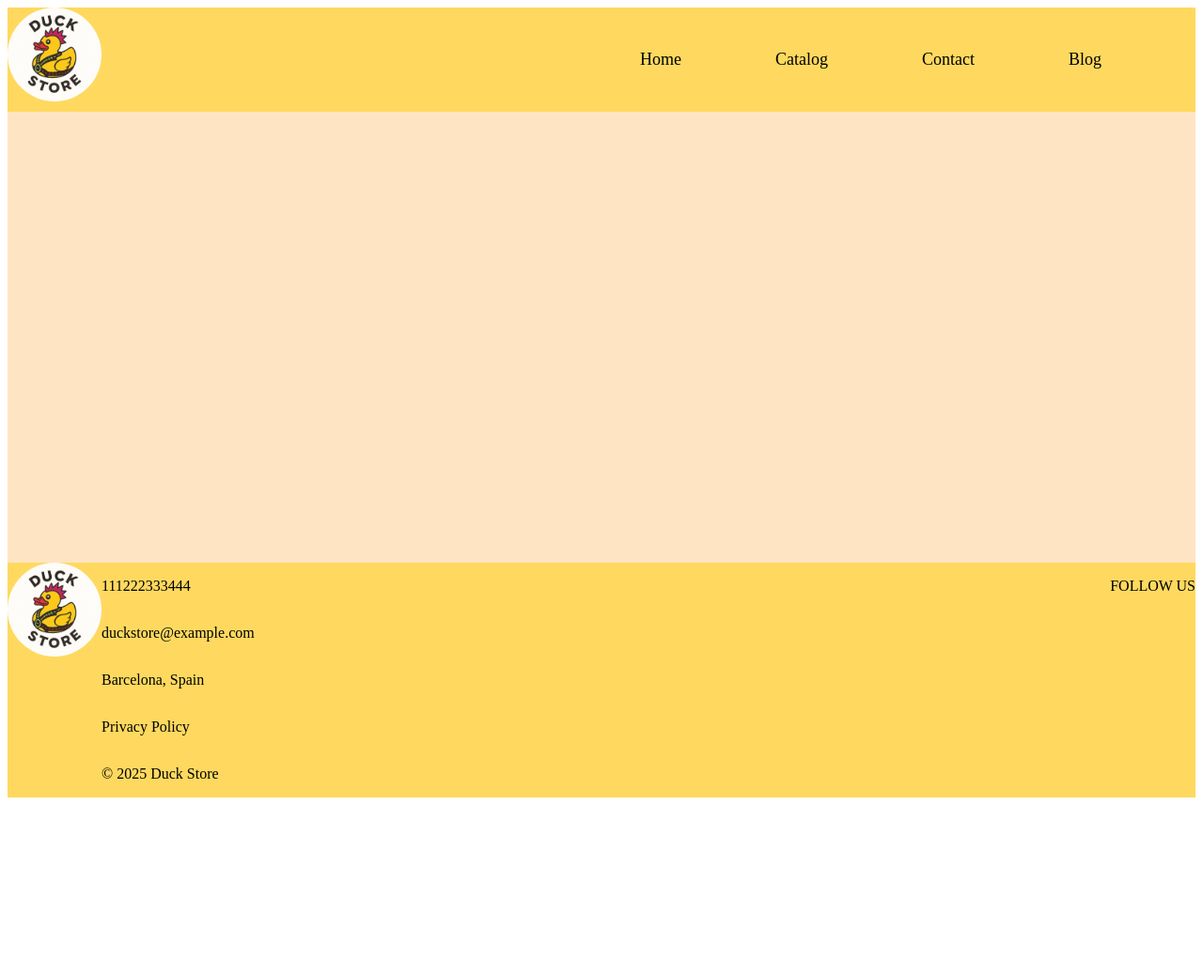
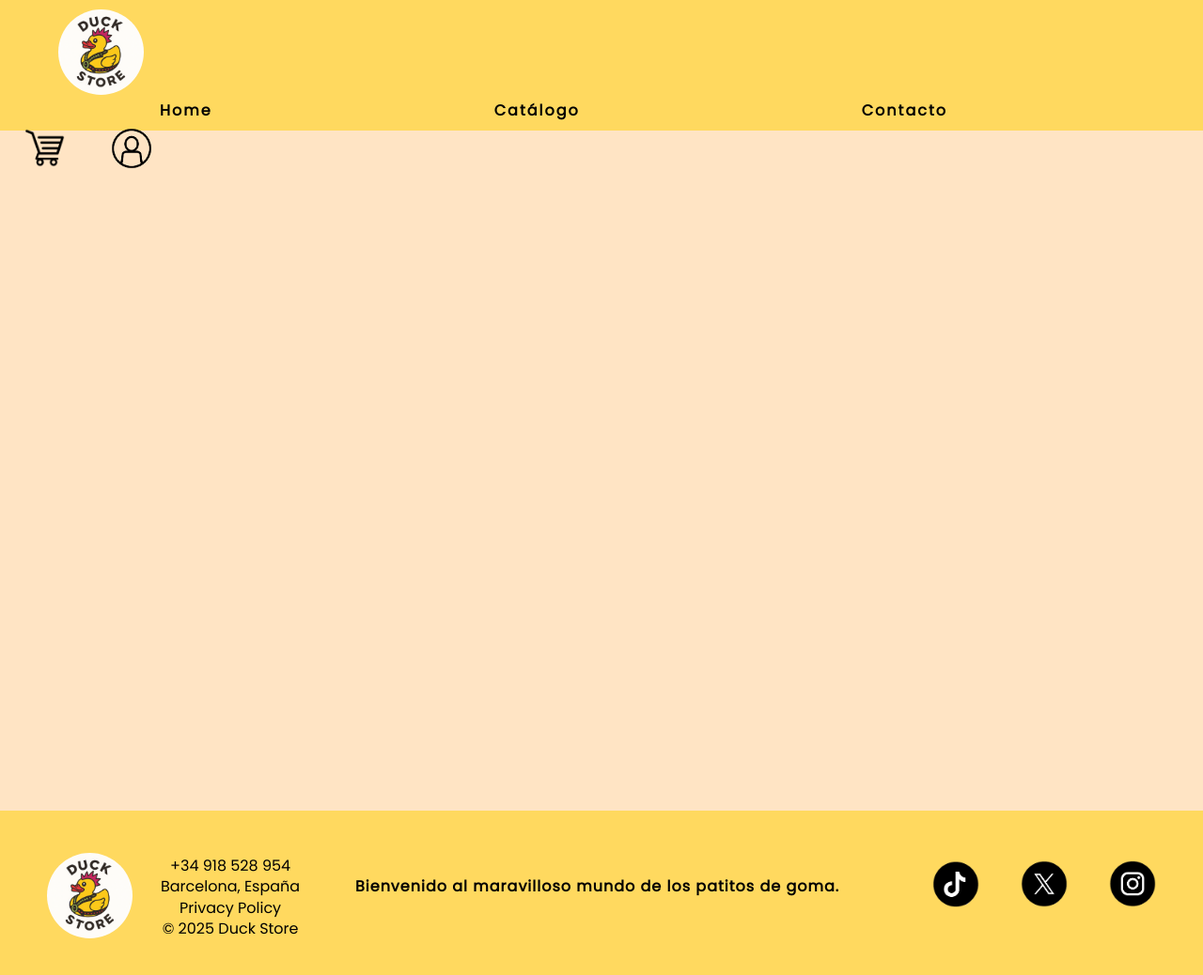
Before and after one commit to DevErika/Proyecto_DuckStore_ContactForm, a plain HTML site: page P7proyecto1_DucksStore-master/index.html in a window 1280 px wide. Shown: the whole page at 94% size. Before the commit the page ends 857 px from the top, so only its background shows below. Drawn offline with Linux system fonts and the light colour scheme.

Commit message:
Changed header & footer as designed

```diff
--- a/P7proyecto1_DucksStore-master/assets/css/Contact-FormStyle.css
+++ b/P7proyecto1_DucksStore-master/assets/css/Contact-FormStyle.css
@@ -11,7 +11,7 @@ body {
   display: flex;
   flex-direction: column;
   align-items: center;
-  min-height: 100vh;
+  height: 100%;
   margin: 0;
   cursor: url('../img/icons/duck_cursor_face_size32.png') 0 0, auto;
 
@@ -35,12 +35,30 @@ body {
 .navbar ul {
   list-style: none;
   display: flex;
-  gap: 20px;
+  justify-content: space-around;
+  gap: 60px;
 }
 
 .navbar li {
   font-size: 18px;
   font-weight: 500;
+  cursor: pointer;
+}
+
+.icon {
+    cursor: pointer;
+  }
+
+.icon-left {
+  display: flex;
+  gap: 10px;
+  align-items: flex-end;
+}
+
+.hamburger {
+  display: none;
+  width: 32px;
+  height: 32px;
   cursor: pointer;
 }
 
@@ -79,7 +97,7 @@ main {
   top: 0; left: 0;
   width: 100%; height: 100%;
   background-color: rgba(255, 255, 255, 0.7);
-  z-index: 1;
+  z-index: 2;
 }
 
 .contact-form {
@@ -149,7 +167,9 @@ button:hover {
 .companyData p {
   font-size: 14px;
   margin: 0;
+  color: #333;
 }
+
 .slogan {
   text-align: center;
   font-size: 18px;
@@ -168,57 +188,64 @@ button:hover {
 }
 
 
-.socialNet .icons img {
-  width: 32px;
-  height: 32px;
+.socialNet .icons {
   cursor: pointer;
+  justify-content: space-between;
 
+}
 
+.footer {
+    background-color: #FFD95F;
+    color: #e0f2f1;
 }
 
 
 
+/*solo móviles*/
+
 @media screen and (max-width: 768px) {
-  .menu {
+ .header {
+    background-color: #B8D576;
+    color: #e0f2f1;
+
+  }
+.navbar {
+  display: none;
+  }
+.hamburger {
+    display: block;
+  }
+
+
+.footer {
+    background-color: #B8D576;
+    color: #e0f2f1;
     flex-direction: column;
     align-items: center;
-    gap: 1rem;
+    text-align: center;
   }
+
+  .companyInfo {
+    flex-direction: column;
+    align-items: center;
+  }
+
+.slogan {
+    display: none;
 }
-/*Tablet*/
 
-@media screen and (max-width: 768px) {
-  .slogan {
-    font-size: 16px;
-    margin-top: 15px;
+.icons-left {
+    display: none;
   }
 
 .socialNet {
-    align-items: center;
-    text-align: center;
-    width: 100%;
-  }
+  align-items: center;
+  width: 100%;
+}
+.socialNet .icons {
+  display:flex;
+  flex-direction: column;
+  gap: 10px
 }
 
-@media screen and (max-width: 768px) {
-  .header {
-    background-color: #B8D576;
-    color: #e0f2f1;
-  }
-
-  .menu {
-    flex-direction: column;
-    align-items: center;
-    background-color: #B8D576;
-    gap: 1rem;
-  }
-
-  .menu a {
-    color: #e0f2f1;
-  }
-
-  .footer {
-    background-color: #B8D576;
-    color: #e0f2f1;
-  }
 }
--- a/P7proyecto1_DucksStore-master/assets/css/styles.css
+++ b/P7proyecto1_DucksStore-master/assets/css/styles.css
@@ -1,44 +1,154 @@
+body {
+    margin: 0;
+    cursor: url("../img/icons/patocur.ico"), auto;
+}
+
 header, footer {
     background-color: #ffd95f;
 }
+header{
+    height: 119px;
+}
 main{
+    /*cuando empieces, quita este color y este mensaje*/
     background-color: bisque;
-    height: 60vh;
+    /*hasta aquí o depende... altura tambien*/
+    height: 724px;
 }
+footer {
+    height: 181px;
+}
+/*----------------------------------------------------*/
+/* H  E  A  D  E  R */
+/*----------------------------------------------------*/
+
 .header{
     display: flex;
     justify-content: space-between;
+    align-items: center;
+    flex-wrap: wrap;
+    padding: 10px 20px;
+}
+/*header LEFT*/
+.headerLeft{
+    display: flex;
+    align-items: center;
+}
+.duckLogo {
+    width: 91px;
+    height: 91px;
+    border-radius: 50%;
+
+    margin-left: 42px;
 
 }
 
+.navbar{
+    display: flex;
+    align-items: center;
+}
+.headerNav{
+    color: black;
+    margin-right: 2px;
+    text-decoration: none;
+    font-size: 16px;
+    font-family: 'Poppins', sans-serif;
+    font-weight: bolder;
+    margin: 0 150px;
+    letter-spacing: 2px;
+}
+.headerNav:hover {
+    text-decoration: underline;
+    transform: scale(1.2);
+    transition: transform 0.3s ease;
+}
 
 
-.duckLogo {
-    width: 100px;
-    height: 100px;
-    border-radius: 50%;
+/*HEADER RIGHT*/
+.navRight{
+    display: flex;
+    align-items: center;
+}
+.carrito {
+    width: 55px;
+    height: 55px;
+    margin-right: 40px;
+}
+.usuario {
+    width: 50px;
+    height: 50px;
+    margin-right: 50px;
 }
 
-ul{
-    list-style: none;
-    display: flex;
-    font-size:large;
-    margin: 45px 0;
+.carrito:hover, .usuario:hover{
+    /*
+    width: 65px;
+    height: 65px;
+    */
+    transform: scale(1.2);
+    transition: transform 0.3s ease;
 }
 
-ul li{
-    margin-right: 100px;
-}
+
+/*----------------------------------------------------*/
+/* F  O  O  T  E  R */
+/*----------------------------------------------------*/
 
 .footer {
     display: flex;
     justify-content: space-between;
 }
 
+/*footer left*/
 .companyInfo {
     display: flex;
+    align-items: center;
+    margin-top: 45px;
+}
+.duckLogoFooter{
+    margin-left: 50px;
 }
 .companyData {
     display: flex;
     flex-direction: column;
+    align-items: center;
+    font-family: 'Poppins', sans-serif;
 }
+.companyData p{
+    /*
+    margin-bottom: 1px;
+    */
+    margin: 0;
+    margin-left: 30px;
+    line-height: 1.4;
+}
+
+/*footer center*/
+.footerCenter{
+    display: flex;
+    align-items: center;
+    margin-top: 20px;
+}
+.footerCenter p{
+    font-size: 16px;
+    font-family: 'Poppins', sans-serif;
+    font-weight: bold;
+    letter-spacing: 1px;
+}
+
+
+/*footer right*/
+.socialNet {
+    margin: 20px 50px 0 0;
+    display: flex;
+    align-items: center;
+}
+.socialIcono {
+    width: 50px;
+    height: 50px;
+    margin-left: 40px;
+
+}
+/*----------------------------------------------------*/
+/*  DESDE AQUI MAIN  */
+/*----------------------------------------------------*/
--- a/P7proyecto1_DucksStore-master/index.html
+++ b/P7proyecto1_DucksStore-master/index.html
@@ -4,48 +4,86 @@
     <meta charset="UTF-8" />
     <meta name="viewport" content="width=device-width, initial-scale=1.0" />
     <link rel="stylesheet" href="./assets/css/styles.css" />
+    <link
+      href="https://fonts.googleapis.com/css2?family=Poppins&display=swap"
+      rel="stylesheet"
+    />
+
     <link rel="icon" type="image/x-icon" href="./assets/img/logo.png" />
     <!--favcon -->
     <title>Duck Store</title>
   </head>
   <body>
     <header class="header">
-      <a href="#"><img class="duckLogo" src="./assets/img/logo.png" /></a>
+      <!--LEFT-->
+      <div class="headerLeft">
+        <a href="#"><img class="duckLogo" src="./assets/img/logo.png" /></a>
+      </div>
+      <!--CENTER-->
       <div class="navbar">
-        <ul>
-          <li>Home</li>
-          <li>Catalog</li>
-          <li>Contact</li>
-          <li>Blog</li>
-        </ul>
+        <div><a class="headerNav" href="index.html">Home</a></div>
+        <div><a class="headerNav" href="#main">Catálogo</a></div>
+        <div><a class="headerNav" href="contacto.html">Contacto</a></div>
+      </div>
+      <!--RIGHT-->
+      <div class="navRight">
+        <a href="#"
+          ><img class="carrito" src="./assets/img/icons/carrito.png"
+        /></a>
+
+        <a href="#"
+          ><img class="usuario" src="./assets/img/icons/usuario.png"
+        /></a>
       </div>
     </header>
-    <main>
+
+    <main id="main">
       <div></div>
     </main>
+
     <footer>
       <div class="footer">
+        <!--LEFT-->
         <div class="companyInfo">
           <a href=""
             ><img
-              class="duckLogo"
+              class="duckLogo duckLogoFooter"
               src="./assets/img/logo.png"
               alt="company Logo"
           /></a>
           <div class="companyData">
-            <p>111222333444</p>
-            <p>duckstore@example.com</p>
-            <p>Barcelona, Spain</p>
+            <p>+34 918 528 954</p>
+            <p>Barcelona, España</p>
             <p>Privacy Policy</p>
             <p>&COPY; 2025 Duck Store</p>
           </div>
         </div>
-
+        <!--CENTER-->
+        <div class="footerCenter">
+          <p>Bienvenido al maravilloso mundo de los patitos de goma.</p>
+        </div>
+        <!--RIGHT-->
         <div class="socialNet">
-          <p>FOLLOW US</p>
-          <a href="" target="_blank"><img src="" alt="" /></a>
-          <a href="" target="_blank"><img src="" alt="" /></a>
-          <a href="" target="_blank"><img src="" alt=""/></a>
+          <div class="socialIconos">
+            <a href="https://www.tiktok.com/" target="_blank"
+              ><img
+                class="socialIcono"
+                src="./assets/img/icons/tiktok.png"
+                alt="tiktok"
+            /></a>
+            <a href="https://x.com/" target="_blank"
+              ><img
+                class="socialIcono"
+                src="./assets/img/icons/twitter.png"
+                alt="x"
+            /></a>
+            <a href="https://www.instagram.com/" target="_blank"
+              ><img
+                class="socialIcono"
+                src="./assets/img/icons/insta.png"
+                alt="insta"
+            /></a>
+          </div>
         </div>
       </div>
     </footer>
```
Also changed, not shown: P7proyecto1_DucksStore-master/Contact-form.html (+16 -8 lines), P7proyecto1_DucksStore-master/assets/img/icons/carrito_48px.png (added), P7proyecto1_DucksStore-master/assets/img/icons/menu-bar.png (added), P7proyecto1_DucksStore-master/assets/img/icons/menu_bar_48px.png (added), P7proyecto1_DucksStore-master/assets/img/icons/menu_icon_white.png (added), P7proyecto1_DucksStore-master/assets/img/icons/menu_icon_white_48px.png (added), P7proyecto1_DucksStore-master/assets/img/icons/usuario_48px.png (added).
